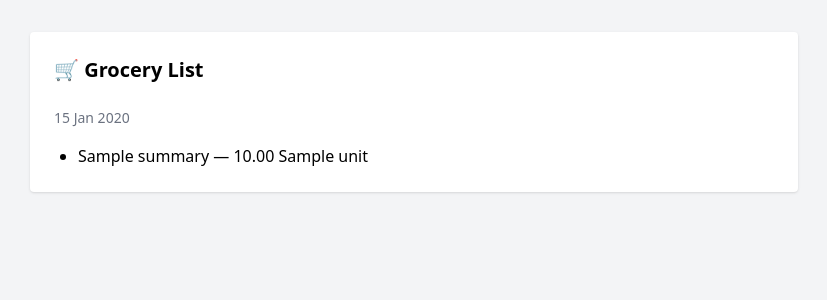
After one commit to tongcnx/protein, a FastAPI app: template templates/grocery.html in a window 1280 px wide. The commit adds this page. Shown: the top 300 px of the page, without its empty margins (226-1053 px from the left). Run offline with FastAPI, Linux system fonts and the light colour scheme; the template is opened without the code that fills it: most values are stand-ins (such as "Sample title", 1, 10 or a date in 2020); parts of the project's set-up code (start-up, migrations or seed data) failed here and were passed over; some libraries are stand-ins or nearby versions.

```diff
--- a/main.py
+++ b/main.py
@@ -2,8 +2,8 @@ from fastapi import FastAPI, Request, Form, Depends, HTTPException, Cookie
 from fastapi.templating import Jinja2Templates
 from fastapi.responses import HTMLResponse, RedirectResponse
 from sqlalchemy.orm import Session
-from database import SessionLocal, engine
-from models import User, WeeklyRecord
+from database import SessionLocal, engine, get_db
+from models import User, WeeklyRecord, MealPlan, MealItem
 from auth import hash_password, verify_password, create_access_token
 from database import Base
 from jose import jwt
@@ -11,7 +11,7 @@ from fastapi.staticfiles import StaticFiles
 from dependencies import get_current_user
 from core.food_engine import generate_optimized_menu, load_foods
 from core.god_engine import generate_week_plan
-
+from collections import defaultdict
 
 
 import random
@@ -31,6 +31,16 @@ def get_db():
         yield db
     finally:
         db.close()
+
+def generate_grocery_summary(mealplan):
+
+    summary = defaultdict(lambda: {"amount": 0, "unit": ""})
+
+    for item in mealplan.items:
+        summary[item.food_name]["amount"] += item.amount
+        summary[item.food_name]["unit"] = item.unit
+
+    return summary
 
 @app.get("/dashboard", response_class=HTMLResponse)
 def dashboard(
@@ -367,16 +377,16 @@ def update_actual(
 
 
 @app.get("/profile", response_class=HTMLResponse)
-def profile(request: Request, user=Depends(get_current_user)):
+def profile(
+    request: Request,
+    db: Session = Depends(get_db),
+    current_user: User = Depends(get_current_user)
+):
 
-    db = SessionLocal()
-    user_obj = db.query(User).filter(User.email == user).first()
-
+    # ===== Weekly Records (Cost Analytics)
     records = db.query(WeeklyRecord).filter(
-        WeeklyRecord.user_id == user_obj.id
+        WeeklyRecord.user_id == current_user.id
     ).all()
-
-    db.close()
 
     total_weeks = len(records)
     total_estimated = sum(r.total_cost for r in records)
@@ -385,13 +395,20 @@ def profile(request: Request, user=Depends(get_current_user)):
     avg_estimated = total_estimated / total_weeks if total_weeks else 0
     avg_actual = total_actual / total_weeks if total_weeks else 0
 
+    # ===== Meal Plans (Generated Menus)
+    plans = db.query(MealPlan).filter(
+        MealPlan.user_id == current_user.id
+    ).order_by(MealPlan.created_at.desc()).all()
+
     return templates.TemplateResponse("profile.html", {
         "request": request,
-        "user": user_obj,
+        "user": current_user,
         "total_weeks": total_weeks,
         "avg_estimated": round(avg_estimated, 2),
-        "avg_actual": round(avg_actual, 2)
+        "avg_actual": round(avg_actual, 2),
+        "plans": plans
     })
+
 
 @app.get("/menu-generator")
 def menu_page(request: Request):
@@ -429,11 +446,14 @@ def generate_menu(
         db_item = MealItem(
             mealplan_id=mealplan.id,
             food_name=item["name"],
+            amount=item.get("amount", 1),
+            unit=item.get("unit", "unit"),
             calories=item["calories"],
             protein=item["protein"],
             cost=item["price"],
         )
         db.add(db_item)
+
 
     db.commit()
     db.close()
@@ -480,3 +500,68 @@ def generate_god_mode(
             "week": week
         }
     )
+
+
+@app.get("/grocery/{plan_id}")
+def grocery_page(plan_id: int, request: Request):
+
+    db = SessionLocal()
+    mealplan = db.query(MealPlan).filter(MealPlan.id == plan_id).first()
+
+    summary = generate_grocery_summary(mealplan)
+
+    db.close()
+
+    return templates.TemplateResponse(
+        "grocery.html",
+        {
+            "request": request,
+            "summary": summary,
+            "mealplan": mealplan
+        }
+    )
+
+
+@app.post("/save-week-plan")
+def save_week_plan(
+    calorie_target: float,
+    protein_target: float,
+    total_calories: float,
+    total_protein: float,
+    total_cost: float,
+    protein_split: dict,
+    menu: list,
+    db: Session = Depends(get_db),
+    current_user: User = Depends(get_current_user)
+):
+
+    mealplan = MealPlan(
+        user_id=current_user.id,
+        calorie_target=calorie_target,
+        protein_target=protein_target,
+        total_calories=round(total_calories, 2),
+        total_protein=round(total_protein, 2),
+        total_cost=round(total_cost, 2),
+        protein_split=protein_split
+    )
+
+    db.add(mealplan)
+    db.commit()
+    db.refresh(mealplan)
+
+    # save items
+    for item in menu:
+        meal_item = MealItem(
+            mealplan_id=mealplan.id,
+            food_name=item["name"],
+            amount=item.get("amount", 1),
+            unit=item.get("unit", "g"),
+            calories=round(item["calories"], 2),
+            protein=round(item["protein"], 2),
+            cost=round(item["cost"], 2)
+        )
+        db.add(meal_item)
+
+    db.commit()
+
+    return {"status": "saved"}
--- a/models.py
+++ b/models.py
@@ -50,6 +50,8 @@ class MealItem(Base):
     id = Column(Integer, primary_key=True, index=True)
     mealplan_id = Column(Integer, ForeignKey("mealplans.id"))
     food_name = Column(String)
+    amount = Column(Float)          # ✅ เพิ่ม
+    unit = Column(String)           # ✅ เพิ่ม
     calories = Column(Float)
     protein = Column(Float)
     cost = Column(Float)
--- /dev/null
+++ b/templates/grocery.html
@@ -0,0 +1,28 @@
+<!DOCTYPE html>
+<html>
+<head>
+    <title>Grocery List</title>
+    <script src="https://cdn.tailwindcss.com"></script>
+</head>
+<body class="bg-gray-100 p-8">
+
+<div class="max-w-3xl mx-auto bg-white p-6 rounded shadow">
+
+    <h2 class="text-xl font-bold mb-6">🛒 Grocery List</h2>
+
+    <p class="text-sm text-gray-500 mb-4">
+        {{ mealplan.created_at.strftime("%d %b %Y") }}
+    </p>
+
+    <ul class="list-disc pl-6">
+        {% for name, data in summary.items() %}
+            <li>
+                {{ name }} — {{ "%.2f"|format(data.amount) }} {{ data.unit }}
+            </li>
+        {% endfor %}
+    </ul>
+
+</div>
+
+</body>
+</html>
```
Also changed, not shown: templates/profile.html (+23 -0 lines).
